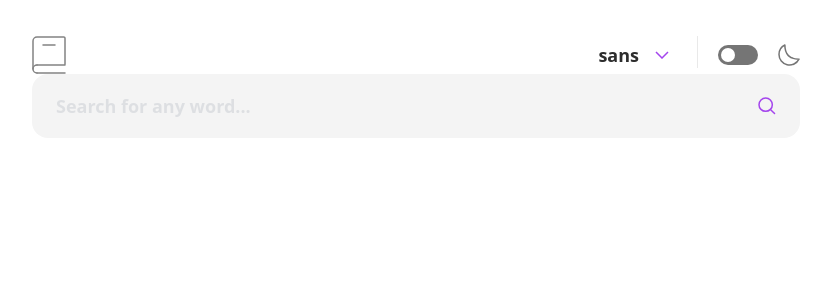
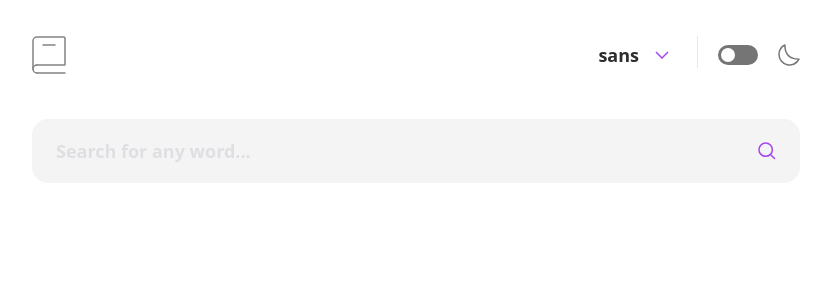
Before and after one commit to ZiyueChloeZhang/Dictionary-web-app, a Next.js app: page / in a window 1280 px wide. Shown: the top 300 px of the page, without its empty margins (224-1054 px from the left). Built offline with nearby package versions, Linux system fonts and the light colour scheme.

Commit message:
basic styles

```diff
--- a/pages/index.tsx
+++ b/pages/index.tsx
@@ -33,7 +33,7 @@ const Home: NextPage = () => {
               </div>
             </div>
           </div>
-          <div>
+          <div className='my-[45px]'>
             <SearchBar />
           </div>
           <div>
```
